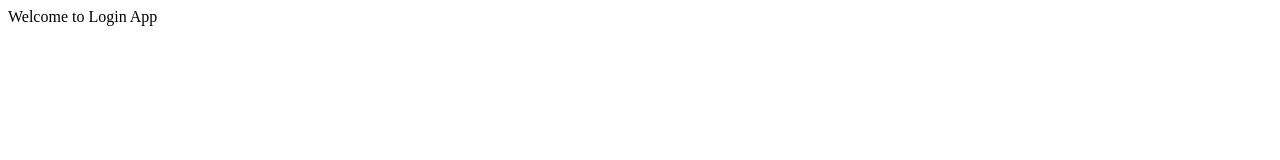
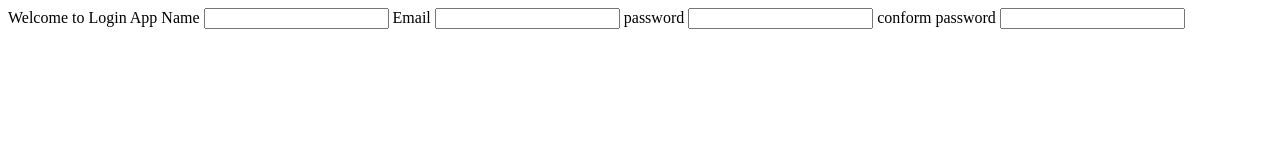
Before and after one commit to vivsingh119/Demotest, a plain HTML site: page Login.html in a window 1280 px wide. Drawn offline with Linux system fonts and the light colour scheme.

Commit message:
added signup feautre

```diff
--- a/Login.html
+++ b/Login.html
@@ -1,3 +1,11 @@
 <html>
 Welcome to Login App
+<lable>Name</label>
+<input>
+<lable>Email</label>
+<input>
+<lable>password</label>
+<input>
+<lable>conform password</label>
+<input>
 </html>
```
